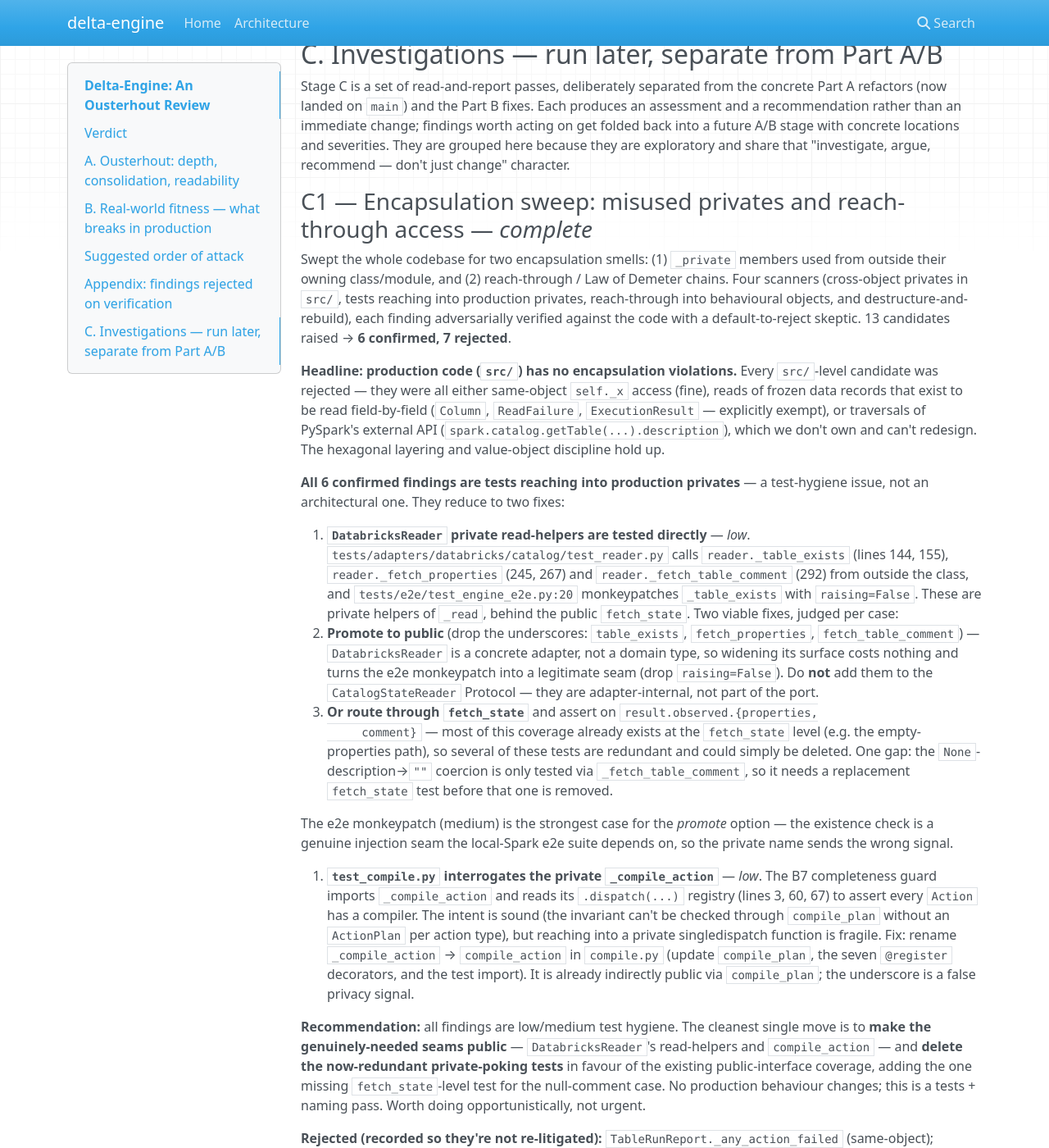
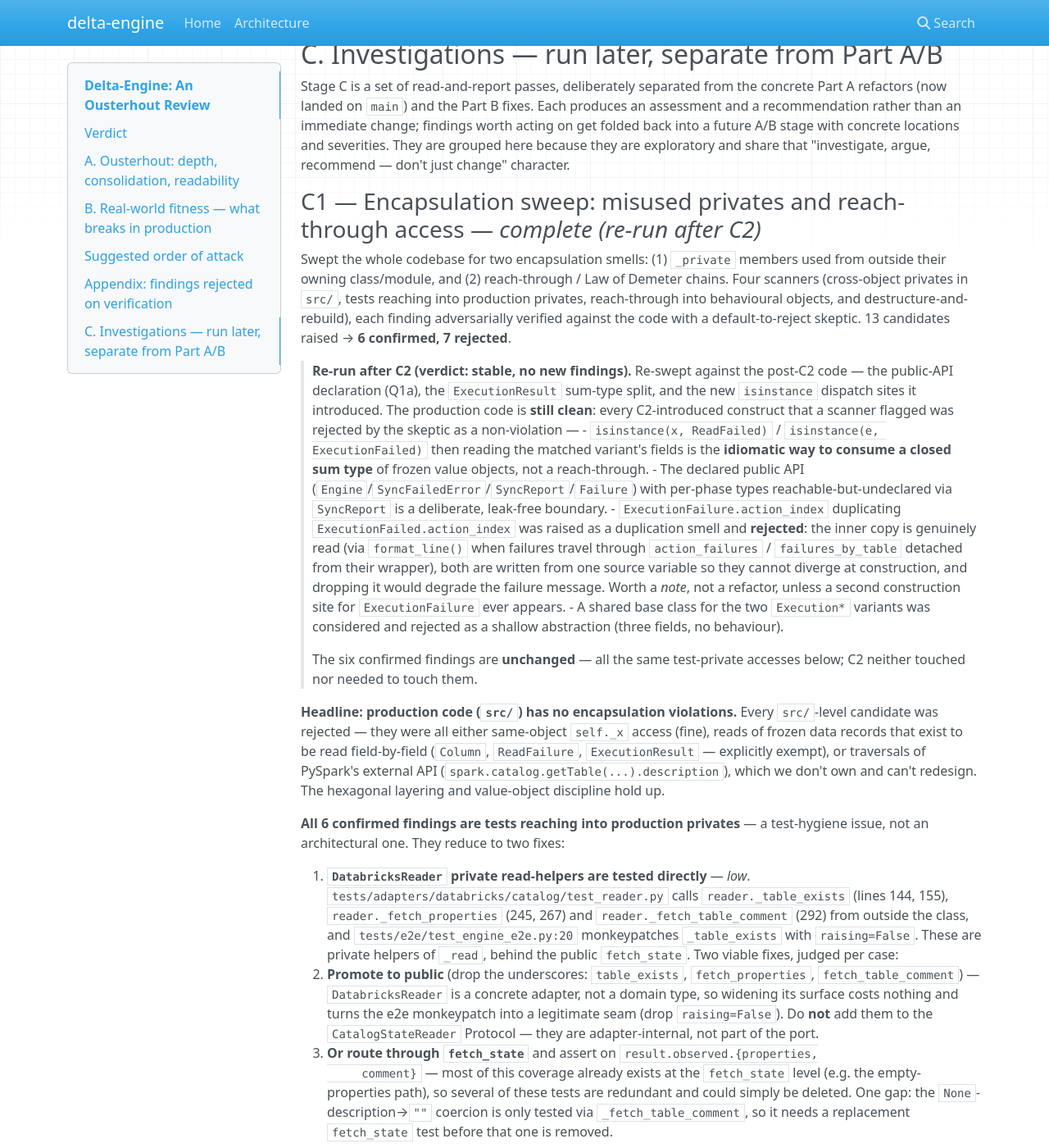
Before and after one commit to Tomoscorbin/delta-engine, an MkDocs documentation site: the page built from docs/ousterhout-review.md, in a window 1280 px wide and 1400 px high, scrolled down 6948 px. Shown: the whole window at 82% size. Built offline with MkDocs 1.6.1, drawn with Linux system fonts in a browser that asks for light colours; nearby versions of some CDN libraries.

Commit message:
docs: record C1 re-run after C2 (stable, no new findings)
Re-swept encapsulation against post-C2 code (public API declaration, the
ExecutionResult sum-type split, new isinstance dispatch sites). Production code
still clean: every C2-introduced construct a scanner flagged was rejected as a
non-violation -- isinstance over a closed sum type of frozen variants is
idiomatic consumption; the declared public API is a leak-free boundary; the
ExecutionFailure.action_index duplication is harmless (the inner copy is read
via format_line and both are written from one source). The six confirmed
test-private findings are unchanged.

Co-Authored-By: Claude Opus 4.8 <noreply@anthropic.com>

```diff
--- a/docs/ousterhout-review.md
+++ b/docs/ousterhout-review.md
@@ -385,7 +385,7 @@ findings worth acting on get folded back into a future A/B stage with concrete
 locations and severities. They are grouped here because they are exploratory and
 share that "investigate, argue, recommend — don't just change" character.
 
-### C1 — Encapsulation sweep: misused privates and reach-through access — *complete*
+### C1 — Encapsulation sweep: misused privates and reach-through access — *complete (re-run after C2)*
 
 Swept the whole codebase for two encapsulation smells: (1) `_private` members
 used from outside their owning class/module, and (2) reach-through / Law of
@@ -394,6 +394,30 @@ into production privates, reach-through into behavioural objects, and
 destructure-and-rebuild), each finding adversarially verified against the code
 with a default-to-reject skeptic. 13 candidates raised → **6 confirmed, 7
 rejected**.
+
+> **Re-run after C2 (verdict: stable, no new findings).** Re-swept against the
+> post-C2 code — the public-API declaration (Q1a), the `ExecutionResult` sum-type
+> split, and the new `isinstance` dispatch sites it introduced. The production
+> code is **still clean**: every C2-introduced construct that a scanner flagged
+> was rejected by the skeptic as a non-violation —
+> - `isinstance(x, ReadFailed)` / `isinstance(e, ExecutionFailed)` then reading the
+>   matched variant's fields is the **idiomatic way to consume a closed sum type**
+>   of frozen value objects, not a reach-through.
+> - The declared public API (`Engine`/`SyncFailedError`/`SyncReport`/`Failure`)
+>   with per-phase types reachable-but-undeclared via `SyncReport` is a deliberate,
+>   leak-free boundary.
+> - `ExecutionFailure.action_index` duplicating `ExecutionFailed.action_index` was
+>   raised as a duplication smell and **rejected**: the inner copy is genuinely read
+>   (via `format_line()` when failures travel through `action_failures` /
+>   `failures_by_table` detached from their wrapper), both are written from one
+>   source variable so they cannot diverge at construction, and dropping it would
+>   degrade the failure message. Worth a *note*, not a refactor, unless a second
+>   construction site for `ExecutionFailure` ever appears.
+> - A shared base class for the two `Execution*` variants was considered and
+>   rejected as a shallow abstraction (three fields, no behaviour).
+>
+> The six confirmed findings are **unchanged** — all the same test-private accesses
+> below; C2 neither touched nor needed to touch them.
 
 **Headline: production code (`src/`) has no encapsulation violations.** Every
 `src/`-level candidate was rejected — they were all either same-object `self._x`
```
